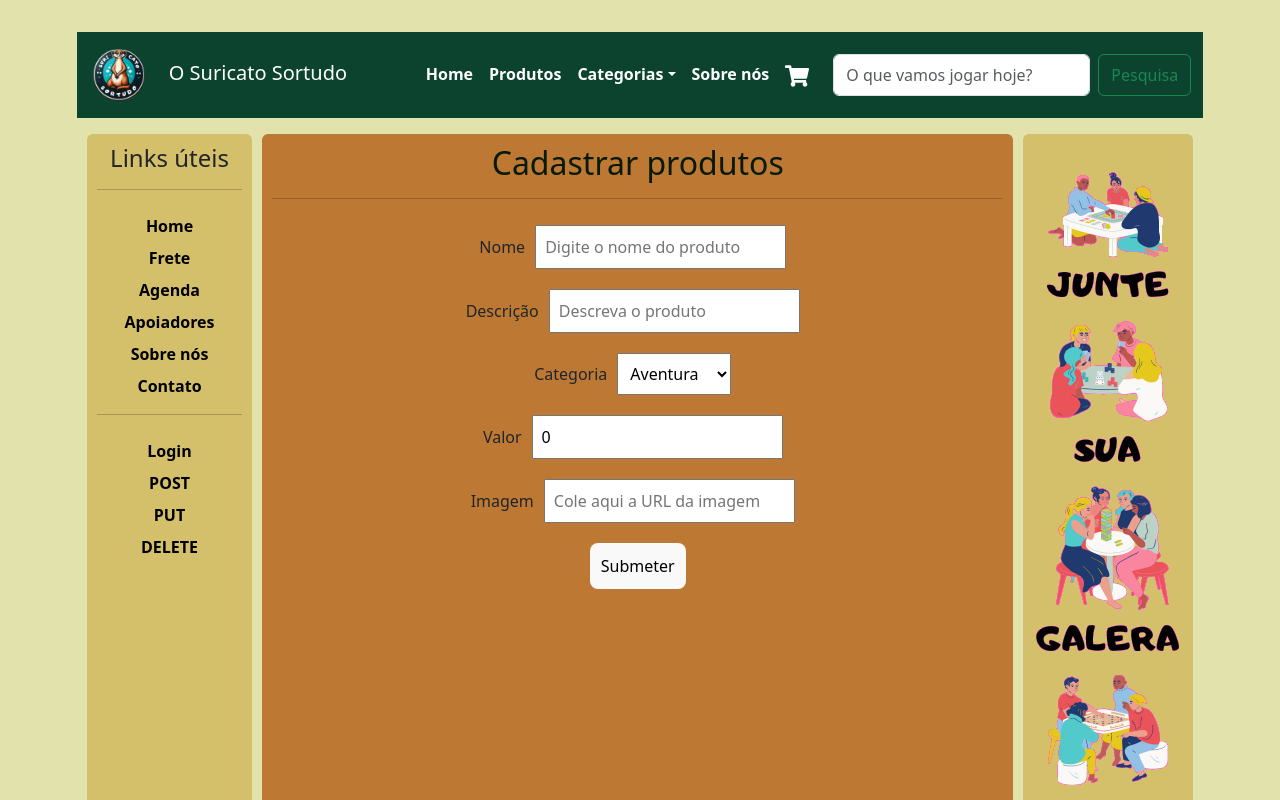
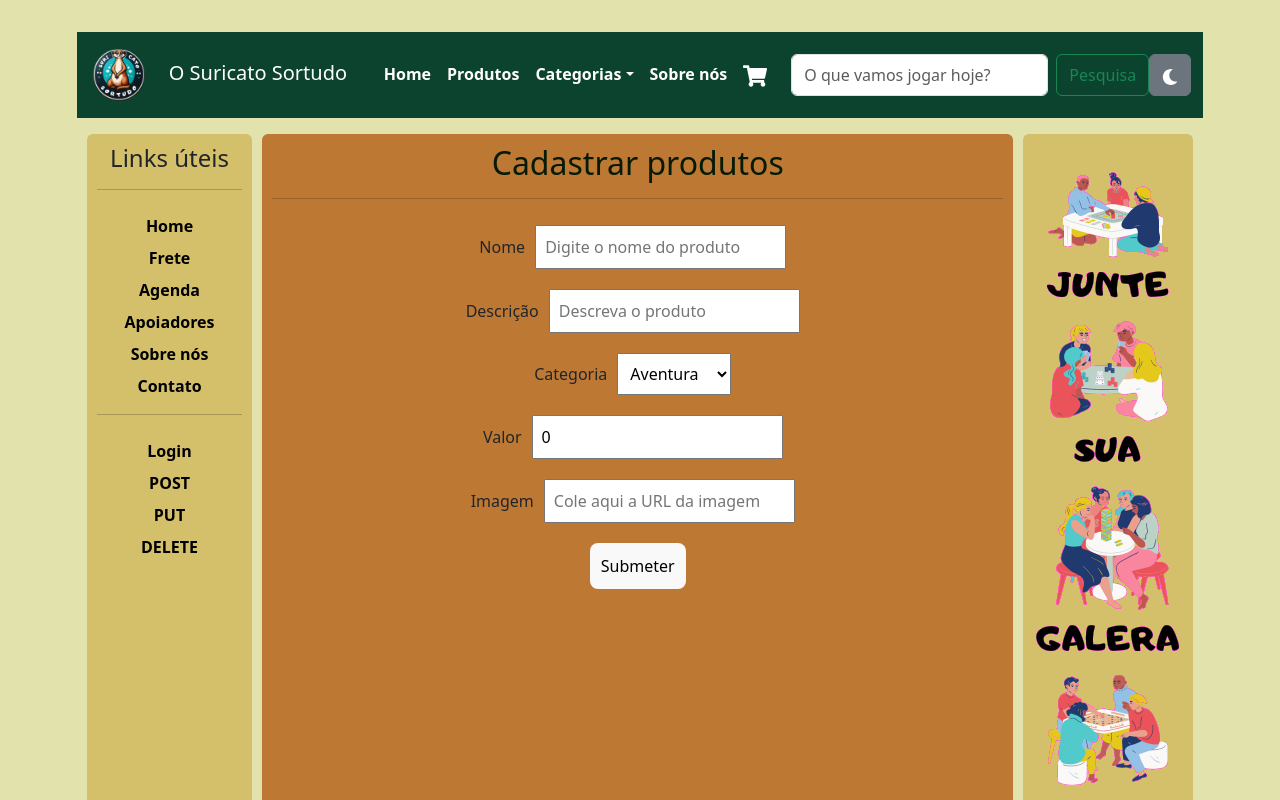
Before and after one commit to MahyParaquett/TrabGrupoDesWeb, a React (Vite) app in the folder SuricatoSortudo/: page /post in a window 1280 px wide. Shown: the top 800 px of the page. Built offline with nearby package versions, Linux system fonts and the light colour scheme.

Commit message:
Dark-Mode

```diff
--- /dev/null
+++ b/SuricatoSortudo/src/components/darkmode/DarkMode.jsx
@@ -0,0 +1,19 @@
+import { useState, useEffect } from "react";
+import { Button } from "react-bootstrap";
+import { FaMoon, FaSun } from "react-icons/fa";
+
+function DarkMode() {
+  const [darkMode, setDarkMode] = useState(false);
+
+  useEffect(() => {
+    document.body.classList.toggle("dark-mode", darkMode);
+  }, [darkMode]);
+
+  return (
+    <Button variant="secondary" onClick={() => setDarkMode(!darkMode)}>
+      {darkMode ? <FaSun /> : <FaMoon />}
+    </Button>
+  );
+}
+
+export default DarkMode;
--- a/SuricatoSortudo/src/components/navbar/Navbar.jsx
+++ b/SuricatoSortudo/src/components/navbar/Navbar.jsx
@@ -10,6 +10,7 @@ import Offcanvas from "react-bootstrap/Offcanvas";
 import { FaShoppingCart } from "react-icons/fa";
 import surilogo from "../../components/img/logosuricatocirc.png";
 import { Link } from "react-router-dom";
+import DarkMode from "../darkmode/DarkMode";
 
 function Navbar1() {
   return (
@@ -97,6 +98,7 @@ function Navbar1() {
                     Pesquisa
                   </Button>
                 </Form>
+                <DarkMode />
               </Offcanvas.Body>
             </Navbar.Offcanvas>
           </Container>
--- a/SuricatoSortudo/src/root/root.css
+++ b/SuricatoSortudo/src/root/root.css
@@ -6,12 +6,16 @@
   --quinta-cor: #e2e2ac;
 }
 
-.dark-mode:root {
+:root.dark-mode {
   --primeira-cor: #331b1c;
   --segunda-cor: #583c2f;
   --terceira-cor: #865c44;
   --quarta-cor: #ba8c59;
   --quinta-cor: #d6c271;
+}
+body.dark-mode {
+  background-color: black;
+  color: white;
 }
 
 body {
```
